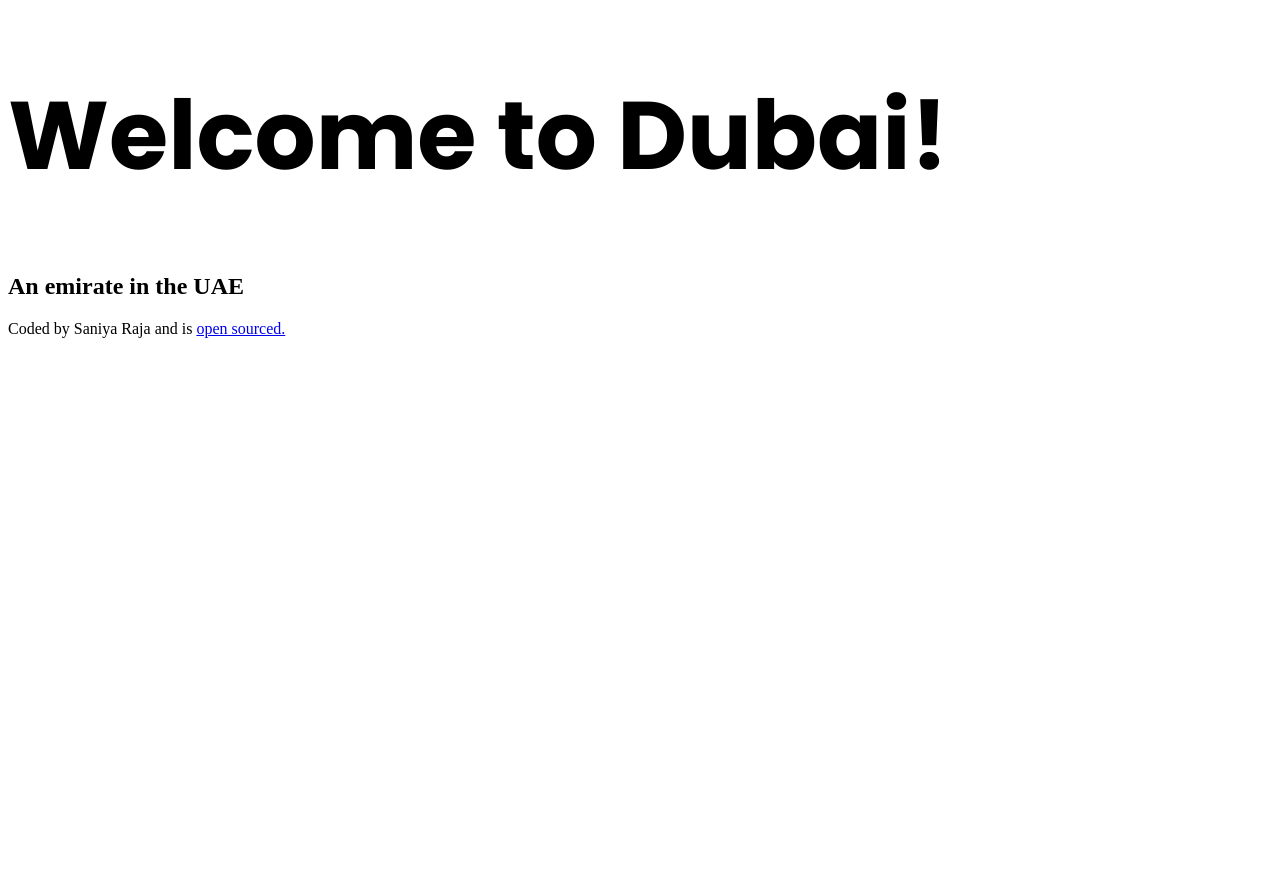
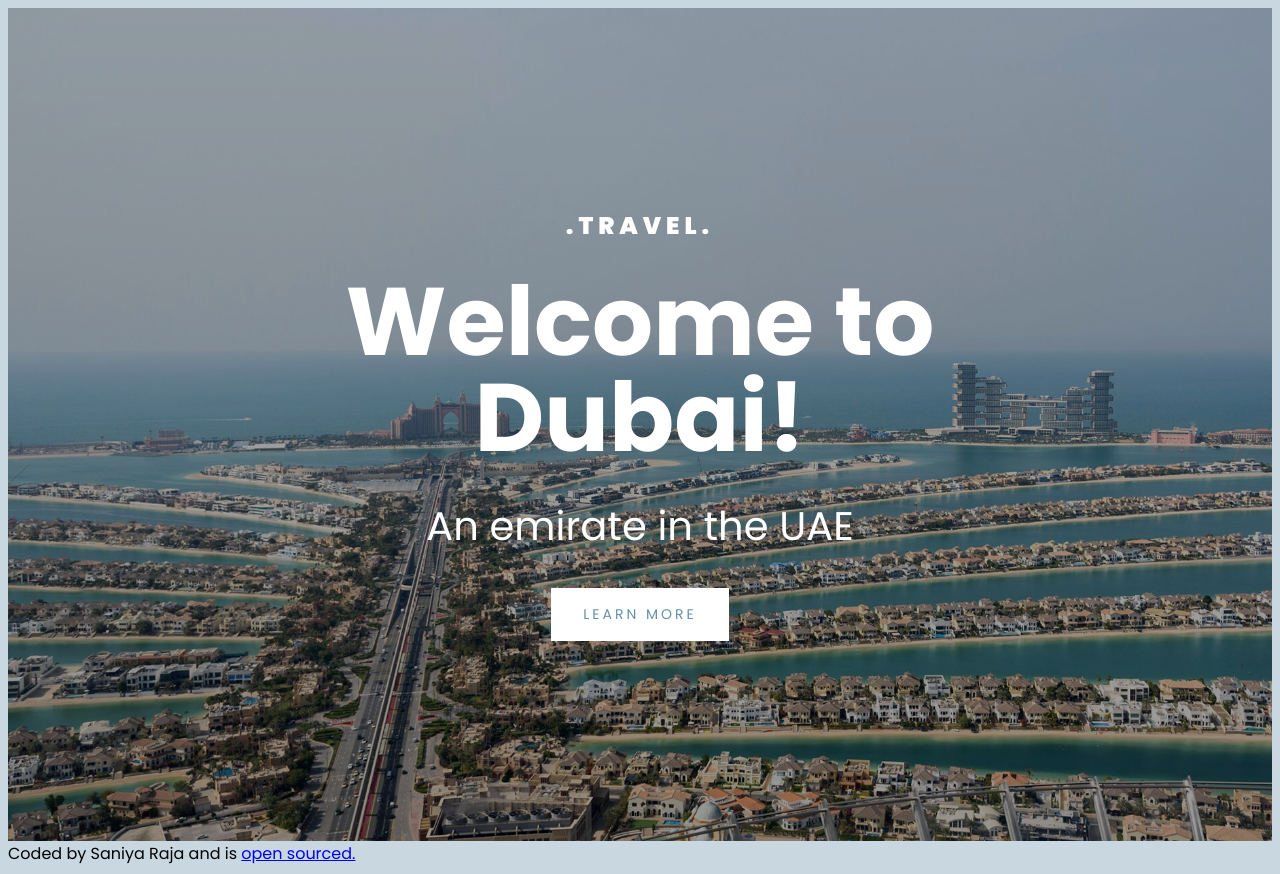
Before and after one commit to saniyaraja/travel-project, a plain HTML site: page index.html in a window 1280 px wide. Before the commit the page ends 800 px from the top, so only its background shows below. Drawn offline with Linux system fonts and the light colour scheme.

Commit message:
added header

```diff
--- a/index.html
+++ b/index.html
@@ -12,12 +12,17 @@
     <title>Dubai</title>
 </head>
 <body>
+    <div class="container">
+    <header>
+    <h3>.TRAVEL.</h3>
     <h1>Welcome to Dubai!</h1>
     <h2>An emirate in the UAE</h2>
-
+    <a href="#more">Learn More</a>
+    </header>
 
     <footer>
         Coded by Saniya Raja and is <a href="https://github.com/saniyaraja/travel-project" target="_blank">open sourced.</a>
     </footer>
+    </div>
 </body>
 </html>
--- a/src/styles.css
+++ b/src/styles.css
@@ -1,7 +1,74 @@
-h1 {
+body {
     font-family: "poppins";
-    font-style: normal;
+    background-color: #C9D8E0;
+}
+
+.container {
+    max-width: 1400px;
+    margin: 0 auto;
+}
+
+header {
+    background-image: linear-gradient(rgba(0,0,0,0.3), rgba(0,0,0,0.4)),
+    url("../images/dubai.jpg");
+    background-repeat: no-repeat;
+    background-size: cover;
+    color: white;
+    text-align: center;
+    padding: 200px;
+}
+
+header h1 {
     font-weight: 700;
     font-size: 96px;
-    line-height: 144px;
+    line-height: 1;
+    margin: 30px 0;
 }
+
+header h2 {
+    font-weight: 400;
+    font-size: 40px;
+    line-height: 1.5;
+    margin: 0;
+}
+
+header h3 {
+    font-weight: 900;
+    font-size: 24px;
+    line-height: 1.5;
+    letter-spacing: 5px;
+    margin: 0;
+}
+
+header a {
+    font-weight: 700px;
+    font-size: 14px;
+    line-height: 1.5;
+    text-align: center;
+    letter-spacing: 3px;
+    text-transform: uppercase;
+    background: white;
+    text-decoration: none;
+    padding: 16px 32px;
+    display: inline-block;
+    margin-top: 32px;
+    color:#6392A6;
+}
+
+@media (max-width: 900px){
+    header {
+        padding: 60px 0;
+    }
+
+    header h1 {
+        font-size: 48px;
+    }
+
+    header h2 {
+        font-size: 20px;
+    }
+
+    header h3 {
+        font-size: 12px;
+    }
+}
```
Also changed, not shown: images/dubai.jpg (added).
